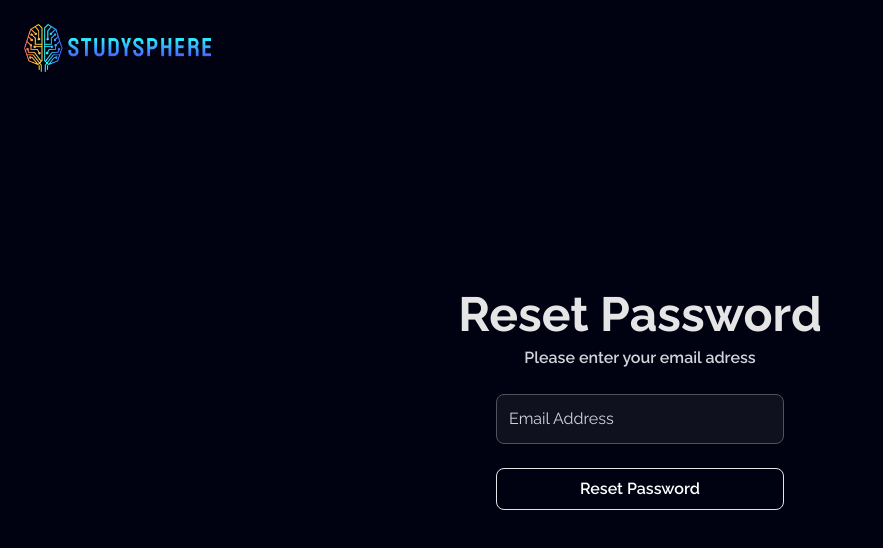
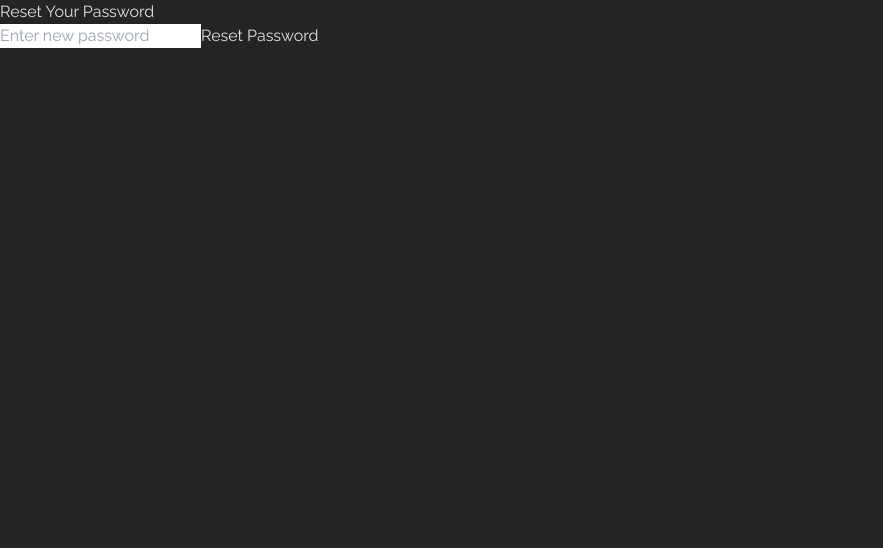
Before and after one commit to hampusbosson/studysphere-app-frontend, a React (Vite) app: page /reset in a window 1280 px wide. Shown: the top 548 px of the page, without its empty margins (0-883 px from the left). Built offline with nearby package versions, Linux system fonts and the light colour scheme; no server answers.

Commit message:
Display confirmation modal when clicking submit button

```diff
--- a/src/Routes/ResetPassword.tsx
+++ b/src/Routes/ResetPassword.tsx
@@ -1,40 +1,43 @@
-import React from "react";
-import Logo from "../components/Header/Logo";
+import React, { useState } from "react";
+import { api } from "../utils/api";
+import { useNavigate, useSearchParams } from "react-router-dom";
+import { AxiosError } from "axios";
 
 const ResetPassword: React.FC = () => {
+  const [password, setPassword] = useState("");
+  const [message, setMessage] = useState("");
+  const [searchParams] = useSearchParams();
+  const navigate = useNavigate();
 
-    const handleSubmit = () => {
-        console.log('submitted')
+  const token = searchParams.get("token");
+
+  const handleSubmit = async (e: React.FormEvent) => {
+    e.preventDefault();
+
+    try {
+      await api.post("/reset-password", { token, newPassword: password });
+      setMessage("Password reset successful!");
+      navigate("/login");
+    } catch (error: unknown) {
+        if (error instanceof AxiosError && error.response?.data?.message) {
+            setMessage(error.response?.data?.message || "Something went wrong.");
+        }
     }
-
+  };
 
   return (
-    <div className="w-full flex flex-col justify-center items-center bg-background h-screen">
-      <div className="absolute top-4 left-4 p-2">
-        <Logo clickable={true} size={48} />
-      </div>
-      <div className="flex flex-col justify-center items-center gap-2 mb-6">
-        <h1 className="text-silver text-4xl md:text-5xl font-bold">
-          Reset Password
-        </h1>
-        <h2 className="text-gray-300 font-semibold">Please enter your email adress</h2>
-      </div>
-      <form
-        onSubmit={handleSubmit}
-        className="flex flex-col gap-4 w-full justify-center items-center"
-      >
+    <div>
+      <h1>Reset Your Password</h1>
+      <form onSubmit={handleSubmit}>
         <input
-          type="text"
-          placeholder="Email Address"
-          className="border border-zinc-600 bg-[#1A1C2999] placeholder-gray-300 p-3 rounded-lg w-72 focus:outline-accent"
+          type="password"
+          placeholder="Enter new password"
+          value={password}
+          onChange={(e) => setPassword(e.target.value)}
         />
-        <button
-          type="submit"
-          className="bg-transparent text-white py-2 px-4 rounded-lg border-silver border w-72 hover:bg-accent transition duration-200 hover:border-accent font-semibold mt-2"
-        >
-          Reset Password
-        </button>
+        <button type="submit">Reset Password</button>
       </form>
+      {message && <p>{message}</p>}
     </div>
   );
 };
```
